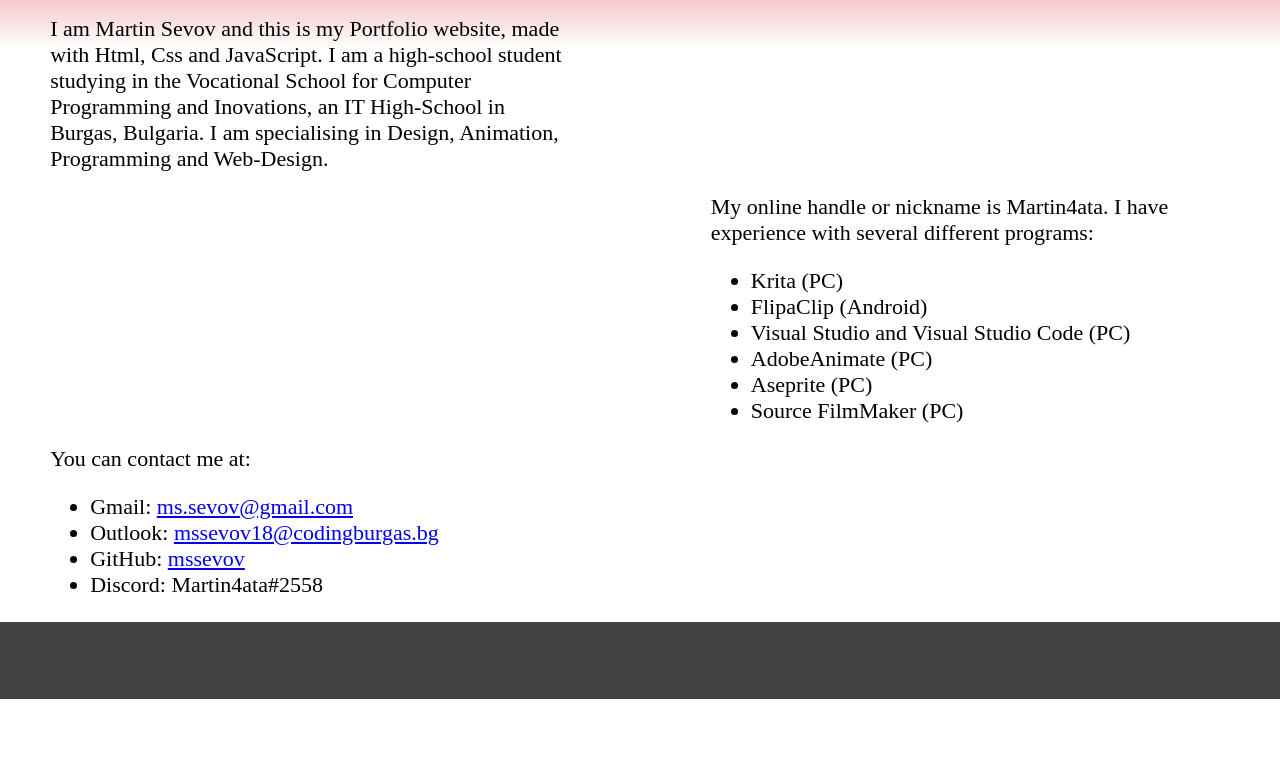
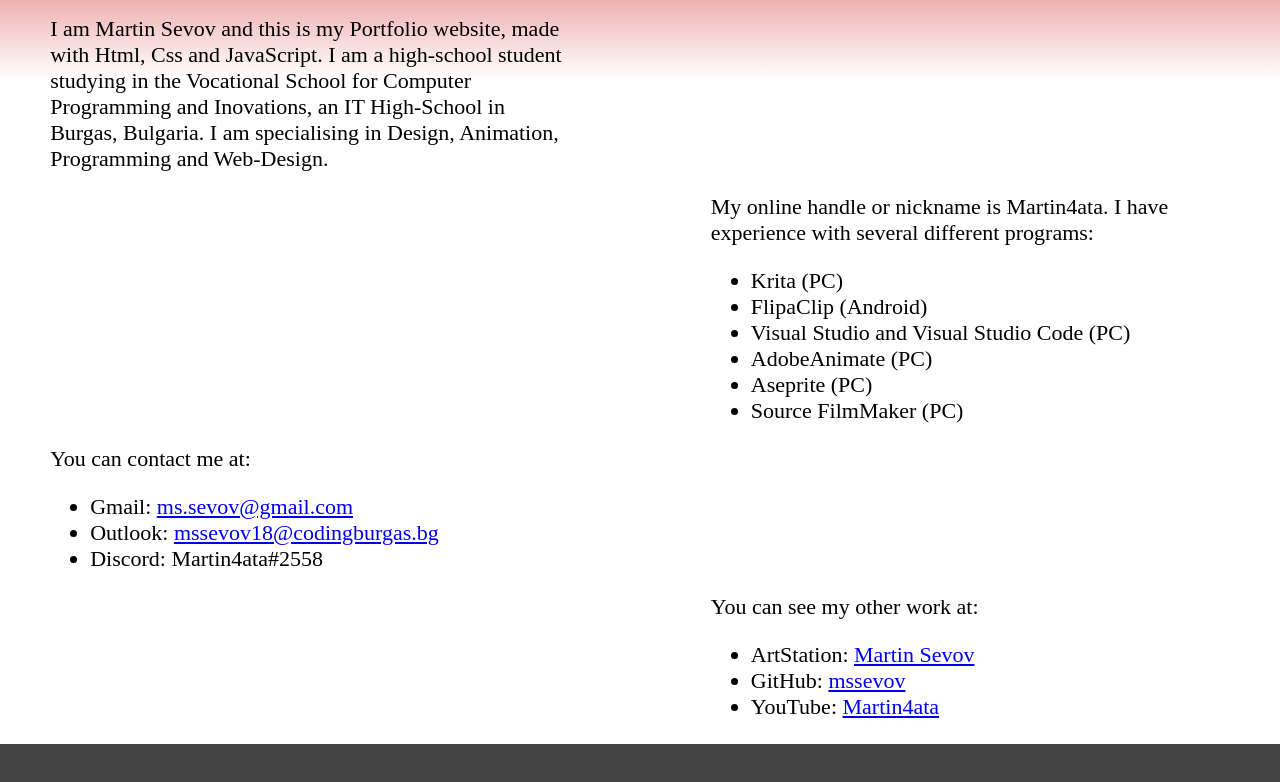
Before and after one commit to mssevov18/Portfolio-Site, a plain HTML site: page HTML/index.html in a window 1280 px wide. Shown: the part 168-950 px from the top of the page. Before the commit the page ends 867 px from the top, so only its background shows below. Drawn offline with Linux system fonts and the light colour scheme.

Commit message:
Added new links

```diff
--- a/HTML/index.html
+++ b/HTML/index.html
@@ -55,14 +55,24 @@
 
             </article>
 
-            <article class="text_article_3">
+            <article class="text_article_1">
 
                 <p> You can contact me at:</p>
                 <ul>
                     <li>Gmail: <a href="mailto:ms.sevov@gmail.com">ms.sevov@gmail.com</a></li>
                     <li>Outlook: <a href="mailto:mssevov18@codingburgas.bg">mssevov18@codingburgas.bg</a></li>
+                    <li>Discord: Martin4ata#2558</li>
+                </ul>
+
+            </article>
+
+            <article class="text_article_2">
+
+                <p> You can see my other work at:</p>
+                <ul>
+                    <li>ArtStation: <a href="https://www.artstation.com/martin4ata" target="_blank">Martin Sevov</a></li>
                     <li>GitHub: <a href="https://github.com/mssevov" target="_blank">mssevov</a></li>
-                    <li>Discord: Martin4ata#2558</li>
+                    <li>YouTube: <a href="youtube link" target="_blank">Martin4ata</a></li>
                 </ul>
 
             </article>
```
